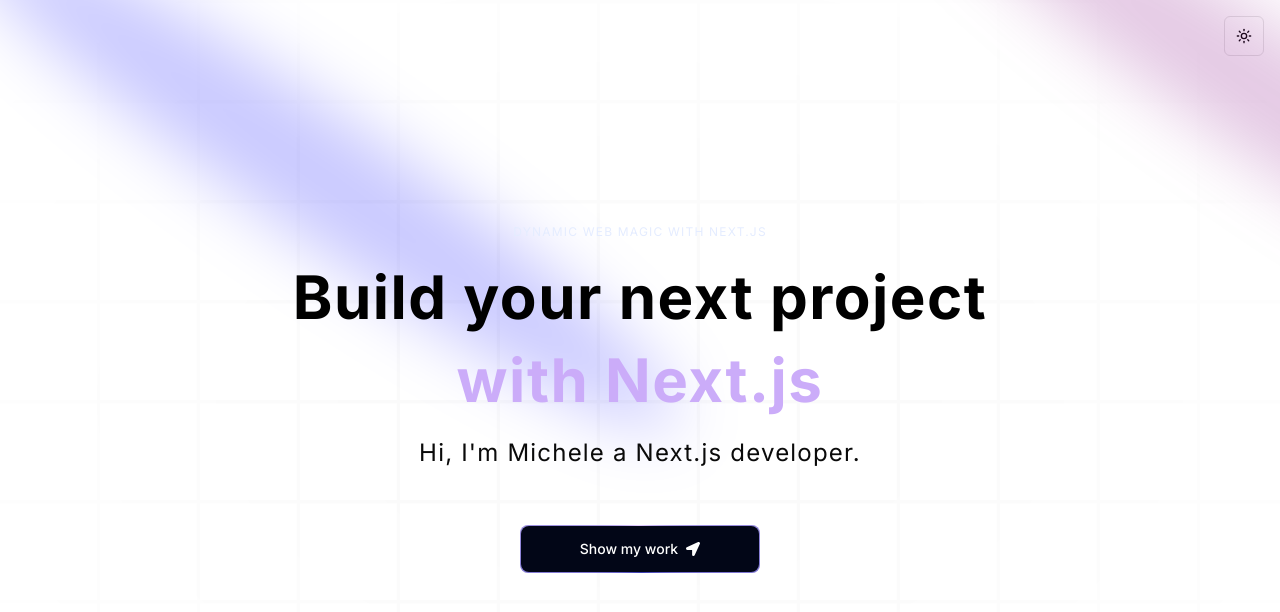
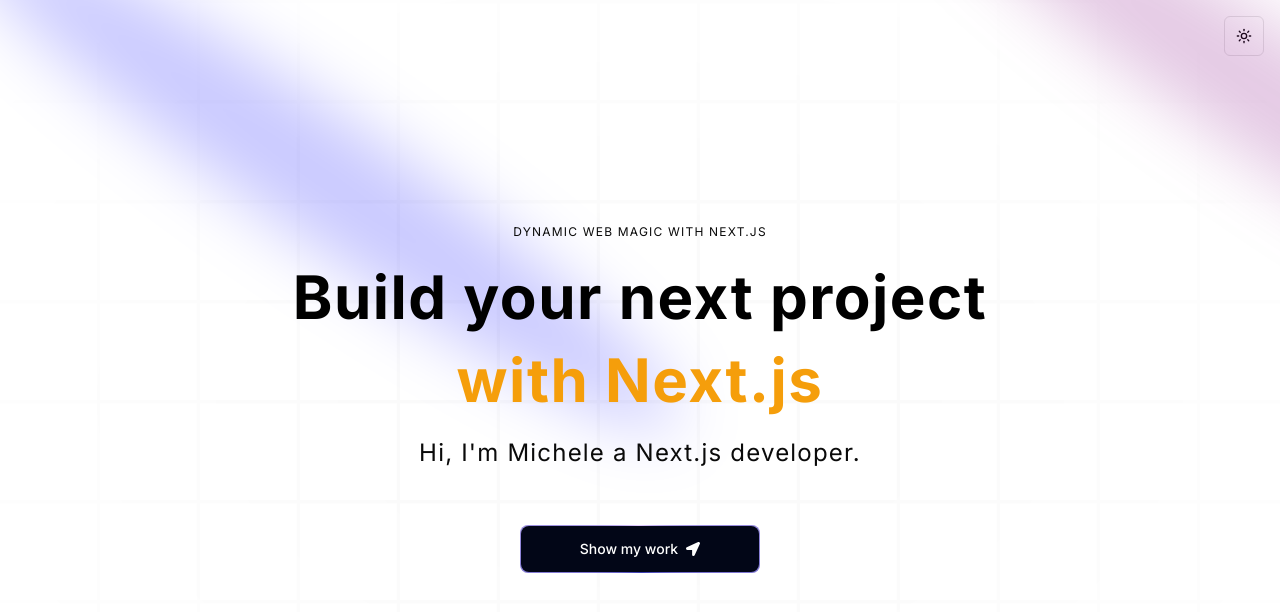
Before and after one commit to Mikke777/next.js-portfolio, a Next.js app: page / in a window 1280 px wide. Shown: the top 612 px of the page. Built offline with nearby package versions, Linux system fonts and the light colour scheme.

Commit message:
fix colors

```diff
--- a/app/globals.css
+++ b/app/globals.css
@@ -3,7 +3,7 @@
 @tailwind utilities;
 
 @layer base {
-  :root {
+  .light {
     --background: 0 0% 100%;
     --foreground: 0 0% 3.9%;
 
--- a/app/layout.tsx
+++ b/app/layout.tsx
@@ -22,7 +22,7 @@
         return prefersDarkScheme ? "dark" : "light";
       }
     }
-    return "light"; // Default theme for server-side rendering
+    return "light";
   });
 
   useEffect(() => {
--- a/components/Hero.tsx
+++ b/components/Hero.tsx
@@ -19,7 +19,7 @@
 
       <div className='flex justify-center relative my-20 z-10'>
         <div className='max-w-[89vw] md:max-w-2xl lg:max-w-[60vw] flex flex-col items-center justify-center'>
-          <h2 className='uppercase tracking-widest text-xs text-center text-blue-100 max-w-80'>Dynamic Web Magic with Next.js</h2>
+          <h2 className='uppercase tracking-widest text-xs text-center dark:text-blue-100 max-w-80'>Dynamic Web Magic with Next.js</h2>
           <TextGenerateEffect className='text-center text-[40px] md:text-5xl lg:text-6xl' words='Build your next project with Next.js' />
 
           <p className='text-center md:tracking-wider mb-4 text-sm md:text-large lg:text-2xl'>
--- a/components/ModeToggle.tsx
+++ b/components/ModeToggle.tsx
@@ -31,9 +31,6 @@
         <DropdownMenuItem onClick={() => setTheme("dark")}>
           Dark
         </DropdownMenuItem>
-        <DropdownMenuItem onClick={() => setTheme("system")}>
-          System
-        </DropdownMenuItem>
       </DropdownMenuContent>
     </DropdownMenu>
   )
--- a/components/ui/text-generate-effect.tsx
+++ b/components/ui/text-generate-effect.tsx
@@ -37,7 +37,7 @@
           return (
             <motion.span
               key={word + idx}
-              className={`${idx > 3 ? 'text-purple' : 'dark:text-white text-black'} opacity-0`}
+              className={`${idx > 3 ? 'dark:text-purple text-amber-500' : 'dark:text-white text-black'} opacity-0`}
               style={{
                 filter: filter ? "blur(10px)" : "none",
               }}
```
